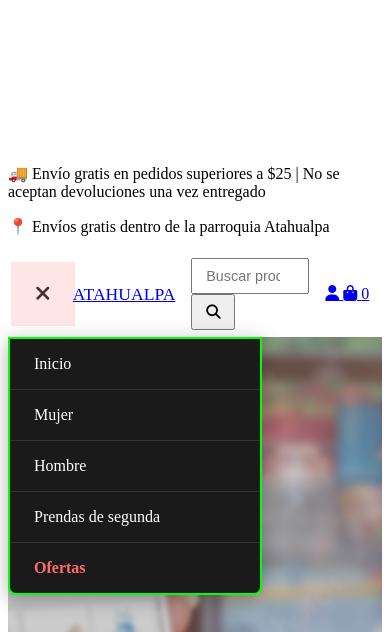
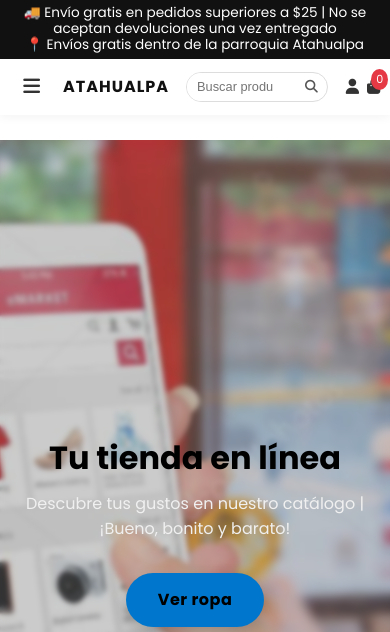
Before and after one commit to LivingtonP/Emprende_Atahualpa, a website with bundled scripts: page public/index.html in a window 390 px wide. Shown: the top 632 px of the page. Built offline with nearby package versions, Linux system fonts and the light colour scheme.

Commit message:
nuevos cam6f

```diff
--- a/public/header.css
+++ b/public/header.css
@@ -1,66 +1,210 @@
-/* CSS ROBUSTO PARA PRODUCCIÓN */
+/* CSS LIMPIO Y OPTIMIZADO - Actualiza tu header.css */
 
-/* Asegurar que el botón hamburguesa sea siempre clickeable */
+/* General */
+body {
+    margin: 0;
+    font-family: 'Poppins', sans-serif !important;
+    padding-top: 120px;
+}
+
+/* Header fijo */
+.main-header {
+    position: fixed;
+    top: 0;
+    width: 100%;
+    z-index: 1030;
+    background: #fff;
+    box-shadow: 0 2px 10px rgba(0,0,0,0.05);
+}
+
+/* Barra superior */
+.top-bar {
+    background: #111;
+    color: #fff;
+    text-align: center;
+    font-size: 0.85rem;
+    padding: 0.3rem 0;
+    line-height: 1.2;
+}
+
+.top-bar p {
+    margin: 0;
+}
+
+/* Navbar container */
+.navbar.container {
+    display: flex !important;
+    align-items: center !important;
+    justify-content: space-between !important;
+    padding: 0.8rem 1rem !important;
+    position: relative !important;
+    gap: 1rem !important;
+    flex-wrap: nowrap !important;
+    max-width: none !important;
+}
+
+/* Logo */
+.logo {
+    font-size: 1.8rem !important;
+    font-weight: 700 !important;
+    text-transform: uppercase !important;
+    color: #111 !important;
+    text-decoration: none !important;
+    letter-spacing: 1px !important;
+    flex: 0 0 auto !important;
+}
+
+/* Botón hamburguesa - oculto en desktop */
 .menu-toggle {
+    display: none !important;
+    font-size: 1.8rem !important;
+    cursor: pointer !important;
+    background: none !important;
+    border: none !important;
+    color: #333 !important;
+    padding: 0.5rem !important;
+    z-index: 1001 !important;
     pointer-events: auto !important;
+    user-select: none !important;
+    touch-action: manipulation !important;
+}
+
+/* Menú de navegación */
+.nav-links {
+    display: flex !important;
+    list-style: none !important;
+    gap: 1.5rem !important;
+    margin: 0 !important;
+    padding: 0 !important;
+    flex-direction: row !important;
+    position: static !important;
+    background: transparent !important;
+    box-shadow: none !important;
+    width: auto !important;
+}
+
+.nav-links li {
+    display: list-item !important;
+    margin: 0 !important;
+    padding: 0 !important;
+}
+
+.nav-links a {
+    text-decoration: none !important;
+    font-weight: 500 !important;
+    color: #333 !important;
+    transition: color 0.3s !important;
+    padding: 0.5rem 1rem !important;
+    display: inline-block !important;
+}
+
+.nav-links a:hover {
+    color: #007bff !important;
+}
+
+.nav-links .highlight {
+    color: #b30817 !important;
+    font-weight: 600 !important;
+}
+
+/* Buscador */
+.search-bar {
+    display: flex !important;
+    border: 1px solid #ddd !important;
+    border-radius: 20px !important;
+    overflow: hidden !important;
+}
+
+.search-bar input {
+    border: none !important;
+    padding: 0.4rem 0.8rem !important;
+    outline: none !important;
+    width: 180px !important;
+    transition: width 0.3s !important;
+}
+
+.search-bar input:focus {
+    width: 250px !important;
+}
+
+.search-bar button {
+    background: none !important;
+    border: none !important;
+    padding: 0 0.8rem !important;
     cursor: pointer !important;
-    user-select: none !important;
-    -webkit-user-select: none !important;
-    -moz-user-select: none !important;
-    -ms-user-select: none !important;
-    touch-action: manipulation !important;
-    -webkit-touch-callout: none !important;
-    -webkit-tap-highlight-color: transparent !important;
+    color: #555 !important;
+}
+
+/* Iconos */
+.icons {
+    display: flex !important;
+    align-items: center !important;
+    gap: 1rem !important;
+}
+
+.icons a {
+    color: #333 !important;
+    font-size: 1.2rem !important;
+    transition: color 0.3s !important;
+    text-decoration: none !important;
+}
+
+.icons a:hover {
+    color: #007bff !important;
+}
+
+/* Badge carrito */
+.cart {
+    position: relative !important;
+}
+
+.badge {
+    position: absolute !important;
+    top: -6px !important;
+    right: -8px !important;
+    background: #e63946 !important;
+    color: white !important;
+    font-size: 0.7rem !important;
+    border-radius: 50% !important;
+    padding: 2px 5px !important;
+}
+
+/* RESPONSIVE - TABLET */
+@media (max-width: 992px) {
+    .search-bar input {
+        width: 120px !important;
+    }
+
+    .search-bar input:focus {
+        width: 180px !important;
+    }
+
+    .nav-links {
+        gap: 1rem !important;
+    }
 }
 
 /* RESPONSIVE - MÓVIL */
-@media screen and (max-width: 768px) {
-    /* Forzar padding del body */
+@media (max-width: 768px) {
     body {
         padding-top: 140px !important;
     }
 
-    /* Container principal */
     .navbar.container {
-        display: flex !important;
         flex-wrap: nowrap !important;
-        align-items: center !important;
-        justify-content: space-between !important;
         padding: 0.5rem 1rem !important;
         gap: 0.5rem !important;
-        position: relative !important;
     }
 
-    /* BOTÓN HAMBURGUESA - FORZAR VISIBILIDAD */
+    /* Mostrar botón hamburguesa */
     .menu-toggle {
         display: block !important;
         order: 1 !important;
         flex: 0 0 auto !important;
-
-        /* Estilos visuales */
-        background: none !important;
-        border: none !important;
-        color: #333 !important;
-        font-size: 1.5rem !important;
-        padding: 0.5rem !important;
-
-        /* Posicionamiento y clickeabilidad */
-        position: relative !important;
-        z-index: 10002 !important;
-        pointer-events: auto !important;
-        cursor: pointer !important;
-
-        /* Área de click más grande */
+        padding: 0.4rem !important;
         min-width: 44px !important;
         min-height: 44px !important;
-
-        /* Eliminar efectos táctiles */
-        -webkit-tap-highlight-color: transparent !important;
-        touch-action: manipulation !important;
-        user-select: none !important;
-
-        /* Hover effect */
-        transition: color 0.2s ease !important;
+        z-index: 10002 !important;
     }
 
     .menu-toggle:hover {
@@ -79,7 +223,7 @@
         margin-right: 0.5rem !important;
     }
 
-    /* Buscador */
+    /* Buscador compacto */
     .search-bar {
         order: 3 !important;
         flex: 1 1 auto !important;
@@ -94,6 +238,10 @@
         font-size: 0.9rem !important;
     }
 
+    .search-bar input:focus {
+        width: 100% !important;
+    }
+
     .search-bar button {
         padding: 0.5rem 0.8rem !important;
         font-size: 0.9rem !important;
@@ -106,69 +254,53 @@
         flex: 0 0 auto !important;
     }
 
-    /* MENÚ MÓVIL - ESTADO OCULTO */
+    /* Menú móvil - estado oculto */
     .nav-links {
-        /* Posicionamiento absoluto */
         position: absolute !important;
         top: 100% !important;
         left: 0 !important;
         right: auto !important;
-        z-index: 10000 !important;
-        order: 5 !important;
-
-        /* Diseño visual */
         background: #1a1a1a !important;
-        border-radius: 0 0 8px 8px !important;
-        box-shadow: 0 4px 20px rgba(0,0,0,0.3) !important;
-        width: 280px !important;
-
-        /* Layout interno */
         flex-direction: column !important;
         padding: 0 !important;
+        gap: 0 !important;
+        border-radius: 0 0 8px 8px !important;
+        box-shadow: 0 4px 15px rgba(0,0,0,0.3) !important;
+        order: 5 !important;
+        width: 280px !important;
+        z-index: 10000 !important;
         margin: 0 !important;
-        gap: 0 !important;
         list-style: none !important;
 
-        /* ESTADO OCULTO - CRÍTICO */
+        /* Estado oculto */
         display: none !important;
         opacity: 0;
         visibility: hidden;
         transform: translateY(-10px);
-
-        /* Sin transición por ahora para debugging */
-        transition: none !important;
+        transition: all 0.3s ease !important;
     }
 
-    /* ESTADO VISIBLE - MUY IMPORTANTE */
+    /* Estado visible del menú */
     .nav-links.show {
         display: flex !important;
         opacity: 1 !important;
         visibility: visible !important;
         transform: translateY(0) !important;
-
-        /* Debugging temporal */
-        border: 2px solid lime !important;
     }
 
-    /* Forzar visibilidad con especificidad máxima */
-    ul.nav-links.show {
+    /* Máxima especificidad para el estado visible */
+    ul.nav-links.show,
+    #navLinks.show {
         display: flex !important;
+        flex-direction: column !important;
     }
 
-    #navLinks.show {
-        display: flex !important;
-    }
-
-    [id="navLinks"].show {
-        display: flex !important;
-    }
-
-    /* Enlaces del menú */
+    /* Enlaces del menú móvil */
     .nav-links li {
         display: block !important;
-        width: 100% !important;
         margin: 0 !important;
         padding: 0 !important;
+        width: 100% !important;
         border-bottom: 1px solid #333 !important;
     }
 
@@ -177,14 +309,13 @@
     }
 
     .nav-links a {
+        color: white !important;
+        padding: 1rem 1.5rem !important;
         display: block !important;
         width: 100% !important;
-        color: white !important;
-        padding: 1rem 1.5rem !important;
         text-decoration: none !important;
         font-weight: 400 !important;
         transition: all 0.3s ease !important;
-        border: none !important;
     }
 
     .nav-links a:hover {
@@ -199,76 +330,78 @@
     }
 }
 
-/* Fallback para navegadores que no soporten algunas propiedades */
-@media screen and (max-width: 768px) {
-    .nav-links {
-        -webkit-transform: translateY(-10px) !important;
-        -moz-transform: translateY(-10px) !important;
-        -ms-transform: translateY(-10px) !important;
-    }
-
-    .nav-links.show {
-        -webkit-transform: translateY(0) !important;
-        -moz-transform: translateY(0) !important;
-        -ms-transform: translateY(0) !important;
-    }
-}
-
-/* CSS específico para debugging en producción */
-@media screen and (max-width: 768px) {
-    /* Hacer el menú visible temporalmente para debug */
-    .debug-menu .nav-links {
-        display: flex !important;
-        background: red !important;
-        color: white !important;
-    }
-
-    /* Test de visibilidad del botón */
-    .menu-toggle::before {
-        content: '';
-        position: absolute;
-        top: -10px;
-        left: -10px;
-        right: -10px;
-        bottom: -10px;
-        background: rgba(255, 0, 0, 0.1);
-        pointer-events: none;
-        /* Remover después del debug */
-    }
-}
-
-/* Estilos para pantallas muy pequeñas */
-@media screen and (max-width: 480px) {
-    .navbar.container {
-        padding: 0.4rem 0.8rem !important;
+/* RESPONSIVE - MÓVIL MEDIANO */
+@media (max-width: 600px) {
+    .logo {
+        font-size: 1.1rem !important;
     }
 
     .menu-toggle {
         font-size: 1.3rem !important;
-        padding: 0.4rem !important;
+        padding: 0.3rem !important;
+    }
+
+    .search-bar {
+        min-width: 120px !important;
+        max-width: 180px !important;
+    }
+
+    .search-bar input {
+        padding: 0.45rem 0.7rem !important;
+        font-size: 0.85rem !important;
+    }
+
+    .search-bar button {
+        padding: 0.45rem 0.7rem !important;
+    }
+
+    .navbar.container {
+        padding: 0.4rem 0.8rem !important;
+        gap: 0.4rem !important;
+    }
+}
+
+/* RESPONSIVE - MÓVIL PEQUEÑO */
+@media (max-width: 480px) {
+    body {
+        padding-top: 140px !important;
     }
 
     .logo {
-        font-size: 1.1rem !important;
+        font-size: 1rem !important;
+    }
+
+    .menu-toggle {
+        font-size: 1.2rem !important;
+        padding: 0.2rem !important;
+    }
+
+    .icons a {
+        font-size: 0.95rem !important;
+    }
+
+    .navbar.container {
+        padding: 0.4rem 0.6rem !important;
+        gap: 0.3rem !important;
     }
 
     .search-bar {
+        flex: 1 1 auto !important;
+        min-width: 100px !important;
         max-width: 140px !important;
-        min-width: 100px !important;
+    }
+
+    .search-bar input {
+        padding: 0.4rem 0.6rem !important;
+        font-size: 0.8rem !important;
+    }
+
+    .search-bar button {
+        padding: 0.4rem 0.6rem !important;
+        font-size: 0.8rem !important;
     }
 
     .nav-links {
         width: 250px !important;
     }
 }
-
-/* Asegurar que funcione en todos los navegadores */
-.nav-links.show {
-    display: -webkit-box !important;
-    display: -ms-flexbox !important;
-    display: flex !important;
-    -webkit-box-orient: vertical !important;
-    -webkit-box-direction: normal !important;
-    -ms-flex-direction: column !important;
-    flex-direction: column !important;
-}
--- a/public/index.html
+++ b/public/index.html
@@ -122,16 +122,12 @@
 </main>
 
     <script>
+      // CÓDIGO LIMPIO Y OPTIMIZADO - Reemplaza tu JavaScript actual
 
-        // SOLUCIÓN ROBUSTA - Reemplaza todo tu JavaScript del menú
-
-// Función para configurar el menú hamburguesa con múltiples estrategias
+// Función para configurar el menú hamburguesa
 function setupMobileMenu() {
     const menuToggle = document.getElementById('menuToggle');
     const navLinks = document.getElementById('navLinks');
-
-    console.log('MenuToggle:', menuToggle);
-    console.log('NavLinks:', navLinks);
 
     if (!menuToggle || !navLinks) {
         console.error('Elementos del menú no encontrados, reintentando...');
@@ -139,48 +135,39 @@ function setupMobileMenu() {
         return;
     }
 
-    // Limpiar todos los event listeners previos
+    // Limpiar event listeners previos
     const newMenuToggle = menuToggle.cloneNode(true);
     menuToggle.parentNode.replaceChild(newMenuToggle, menuToggle);
-
     const finalMenuToggle = document.getElementById('menuToggle');
 
-    // Variables de estado
+    // Variable de estado del menú
     let isMenuOpen = false;
 
     // Función para abrir menú
     function openMenu() {
-        console.log('Abriendo menú...');
         isMenuOpen = true;
         navLinks.classList.add('show');
-        navLinks.style.display = 'flex'; // Forzar display
+        navLinks.style.display = 'flex';
         finalMenuToggle.innerHTML = '<i class="fas fa-times"></i>';
         finalMenuToggle.setAttribute('aria-label', 'Cerrar menú');
         document.body.style.overflow = 'hidden';
-        console.log('Menu abierto - Classes:', navLinks.classList.toString());
-        console.log('Menu abierto - Display:', window.getComputedStyle(navLinks).display);
     }
 
     // Función para cerrar menú
     function closeMenu() {
-        console.log('Cerrando menú...');
         isMenuOpen = false;
         navLinks.classList.remove('show');
-        navLinks.style.display = ''; // Resetear display
+        navLinks.style.display = '';
         finalMenuToggle.innerHTML = '<i class="fas fa-bars"></i>';
         finalMenuToggle.setAttribute('aria-label', 'Abrir menú');
         document.body.style.overflow = '';
-        console.log('Menu cerrado - Classes:', navLinks.classList.toString());
     }
 
     // Función toggle principal
     function toggleMenu(e) {
-        console.log('Menu toggle clicked - Estado actual:', isMenuOpen);
-
         if (e) {
             e.preventDefault();
             e.stopPropagation();
-            e.stopImmediatePropagation();
         }
 
         if (isMenuOpen) {
@@ -190,85 +177,39 @@ function setupMobileMenu() {
         }
     }
 
-    // MÚLTIPLES EVENT LISTENERS para máxima compatibilidad
-
-    // 1. Click normal
+    // Event listeners múltiples para máxima compatibilidad
     finalMenuToggle.addEventListener('click', toggleMenu, true);
-
-    // 2. Touch events para móviles
     finalMenuToggle.addEventListener('touchstart', function(e) {
-        console.log('Touch detected');
         e.preventDefault();
         toggleMenu(e);
     }, { passive: false });
-
-    // 3. Mouse events como backup
-    finalMenuToggle.addEventListener('mousedown', function(e) {
-        console.log('Mouse down detected');
-        setTimeout(() => toggleMenu(e), 50);
-    });
-
-    // 4. Fallback con timeout
-    finalMenuToggle.addEventListener('pointerdown', function(e) {
-        console.log('Pointer down detected');
-        setTimeout(() => toggleMenu(e), 50);
-    });
 
     // Asegurar que el botón sea clickeable
     finalMenuToggle.style.pointerEvents = 'auto';
     finalMenuToggle.style.cursor = 'pointer';
     finalMenuToggle.style.zIndex = '10002';
     finalMenuToggle.style.position = 'relative';
-    finalMenuToggle.style.userSelect = 'none';
+
+    // Forzar display en móvil
+    if (window.innerWidth <= 768) {
+        finalMenuToggle.style.display = 'block';
+    }
 
     // Cerrar menú al hacer clic fuera
     document.addEventListener('click', function(e) {
         if (isMenuOpen && !finalMenuToggle.contains(e.target) && !navLinks.contains(e.target)) {
-            console.log('Click fuera detectado, cerrando menú');
             closeMenu();
         }
     }, true);
 
-    // Cerrar menú al presionar Escape
+    // Cerrar menú con tecla Escape
     document.addEventListener('keydown', function(e) {
         if (e.key === 'Escape' && isMenuOpen) {
-            console.log('Escape pressed, cerrando menú');
             closeMenu();
         }
     });
 
-    // Test de visibilidad del botón
-    const rect = finalMenuToggle.getBoundingClientRect();
-    const computedStyle = window.getComputedStyle(finalMenuToggle);
-
-    console.log('Botón hamburguesa - Propiedades:');
-    console.log('- Posición:', rect);
-    console.log('- Display:', computedStyle.display);
-    console.log('- Visibility:', computedStyle.visibility);
-    console.log('- Z-index:', computedStyle.zIndex);
-    console.log('- Pointer events:', computedStyle.pointerEvents);
-
-    // Forzar estilos críticos
-    if (window.innerWidth <= 768) {
-        finalMenuToggle.style.display = 'block';
-        console.log('Forzando display: block en móvil');
-    }
-
-    console.log('Menu hamburguesa configurado correctamente');
-
-    // Test manual después de 2 segundos
-    setTimeout(() => {
-        console.log('=== TEST MANUAL DEL BOTÓN ===');
-        console.log('¿Botón existe?', !!document.getElementById('menuToggle'));
-        console.log('¿Menú existe?', !!document.getElementById('navLinks'));
-        console.log('¿Es móvil?', window.innerWidth <= 768);
-
-        const testButton = document.getElementById('menuToggle');
-        if (testButton) {
-            console.log('Simulando click manual...');
-            testButton.click();
-        }
-    }, 2000);
+    console.log('Menú hamburguesa configurado correctamente');
 }
 
 // Función para configurar los enlaces de filtro
@@ -277,22 +218,21 @@ function setupFilterLinks() {
         const filterLinks = document.querySelectorAll('.filter-link');
         const navLinks = document.getElementById('navLinks');
 
-        console.log('Configurando', filterLinks.length, 'enlaces de filtro');
-
-        filterLinks.forEach((link, index) => {
+        filterLinks.forEach(link => {
             link.addEventListener('click', (e) => {
                 e.preventDefault();
                 const categoria = link.getAttribute('data-category');
-                console.log('Filtro clicked:', categoria);
 
-                // Cerrar menú móvil
+                // Cerrar menú móvil al hacer clic en un enlace
                 if (navLinks && navLinks.classList.contains('show')) {
                     navLinks.classList.remove('show');
                     navLinks.style.display = '';
                     const menuToggle = document.getElementById('menuToggle');
                     if (menuToggle) {
                         menuToggle.innerHTML = '<i class="fas fa-bars"></i>';
+                        menuToggle.setAttribute('aria-label', 'Abrir menú');
                     }
+                    document.body.style.overflow = '';
                 }
 
                 // Llamar función de filtrado
@@ -304,13 +244,9 @@ function setupFilterLinks() {
     }, 300);
 }
 
-// Función principal de carga con reintentos
-let headerLoadAttempts = 0;
-const maxAttempts = 3;
-
+// Función principal de carga
 function loadHeader() {
-    headerLoadAttempts++;
-    console.log(`Intento ${headerLoadAttempts} de carga del header...`);
+    console.log('Cargando header...');
 
     fetch('./header.html')
         .then(response => {
@@ -320,17 +256,16 @@ function loadHeader() {
             return response.text();
         })
         .then(data => {
-            console.log('Header cargado exitosamente');
             document.getElementById('header-container').innerHTML = data;
 
-            // Esperar múltiples frames para asegurar renderizado
+            // Esperar renderizado completo antes de inicializar
             requestAnimationFrame(() => {
                 requestAnimationFrame(() => {
                     setTimeout(() => {
                         setupMobileMenu();
                         setupFilterLinks();
 
-                        // Configurar redimensionado
+                        // Manejar redimensionado de ventana
                         let resizeTimer;
                         window.addEventListener('resize', function() {
                             clearTimeout(resizeTimer);
@@ -342,6 +277,7 @@ function loadHeader() {
                                     navLinks.classList.remove('show');
                                     navLinks.style.display = '';
                                     menuToggle.innerHTML = '<i class="fas fa-bars"></i>';
+                                    menuToggle.setAttribute('aria-label', 'Abrir menú');
                                     document.body.style.overflow = '';
                                 }
                             }, 250);
@@ -353,46 +289,21 @@ function loadHeader() {
         })
         .catch(error => {
             console.error('Error cargando el header:', error);
-            if (headerLoadAttempts < maxAttempts) {
-                console.log('Reintentando carga del header...');
-                setTimeout(loadHeader, 1000);
-            }
         });
 }
 
-// Inicialización con múltiples estrategias
+// Inicialización
 if (document.readyState === 'loading') {
-    document.addEventListener('DOMContentLoaded', () => {
-        console.log('DOM cargado, iniciando carga del header...');
-        loadHeader();
-    });
+    document.addEventListener('DOMContentLoaded', loadHeader);
 } else {
-    console.log('DOM ya cargado, iniciando carga inmediata del header...');
     loadHeader();
 }
 
-// Función de filtrado
+// Función de filtrado (personalizar según tus necesidades)
 function filtrarPorCategoria(categoria) {
     console.log('Filtrando por categoría:', categoria);
-    // Tu lógica de filtrado aquí
+    // Implementar tu lógica de filtrado aquí
 }
-
-// Debug global para testing
-window.debugMenu = function() {
-    const menuToggle = document.getElementById('menuToggle');
-    const navLinks = document.getElementById('navLinks');
-
-    console.log('=== DEBUG MENU ===');
-    console.log('MenuToggle:', menuToggle);
-    console.log('NavLinks:', navLinks);
-    console.log('Window width:', window.innerWidth);
-    console.log('Menu classes:', navLinks?.classList.toString());
-
-    if (menuToggle) {
-        console.log('Forzando click...');
-        menuToggle.click();
-    }
-};
     </script>
 
     <!-- Tu script principal de productos -->
```
